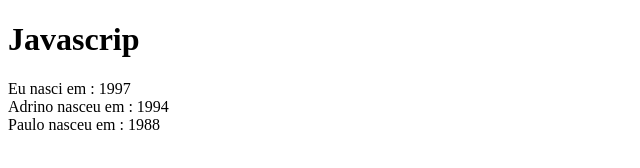
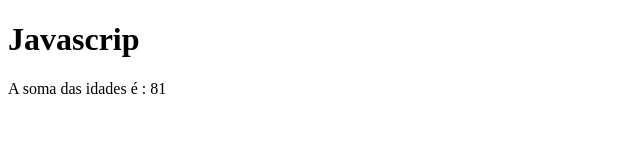
Before and after one commit to henriquem487/apostila-casa_codigo, a plain HTML site: page index.html in a window 1280 px wide. Shown: the whole page, without its empty margins (0-640 px from the left). Drawn offline with Linux system fonts and the light colour scheme.

Commit message:
variaveis 2.0

```diff
--- a/index.html
+++ b/index.html
@@ -8,9 +8,12 @@
 	<h1>Javascrip</h1>
 
 	<script >
-		document.write("Eu nasci em : "+ (2020 - 23)+"<br>");
-		document.write("Adrino nasceu em : "+ (2020-26)+"<br>");
-		document.write("Paulo nasceu em : "+ (2020-32)+"<br>");
+		var eu = 23;
+		var adriano= 26;
+		var paulo = 32;
+		var total = eu + adriano+paulo;
+		document.write("A soma das idades é : "+ total);
+
 	</script>
 </body>
 </html>
```
